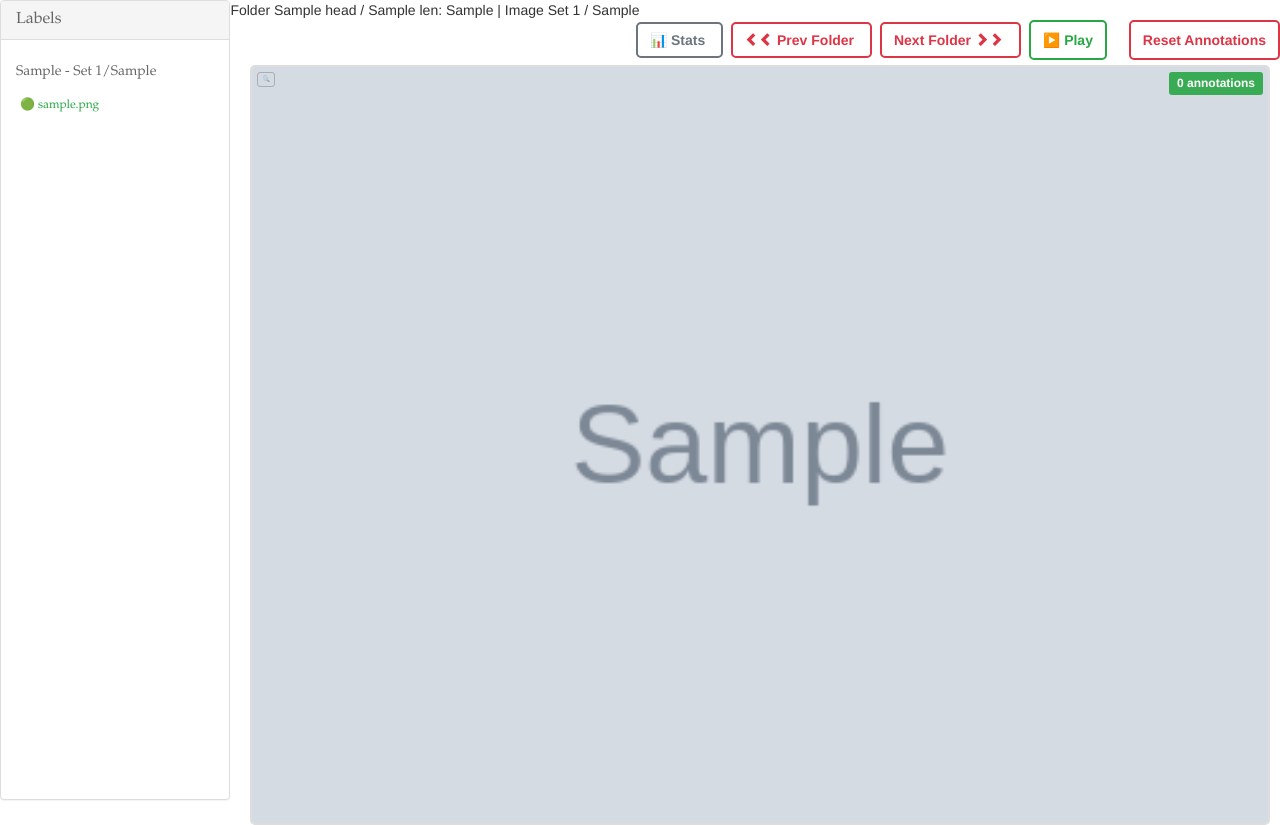
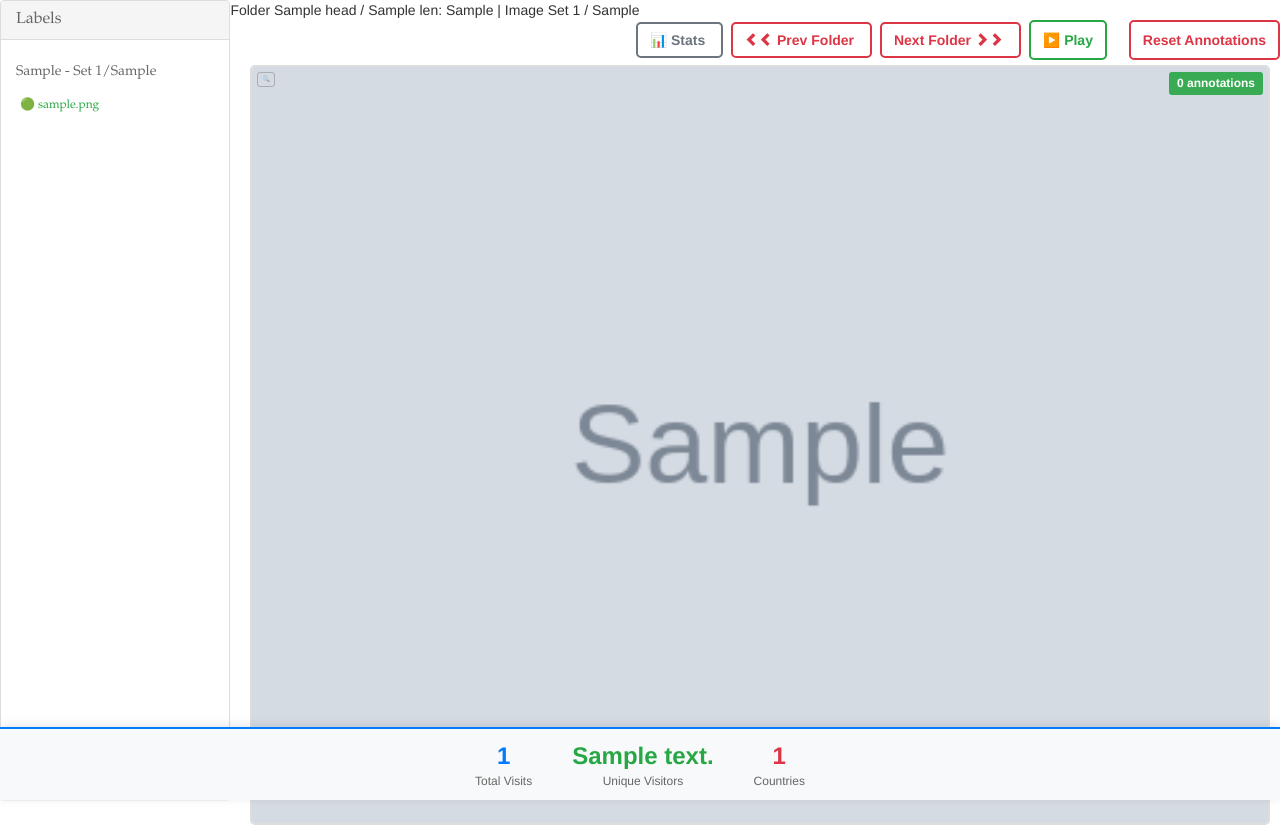
Before and after one commit to 2000pd3rvr/auto_object_annotator_0.0.4, a Flask app: template templates/tagger.html in a window 1280 px wide. Run offline with Flask 3, Linux system fonts and the light colour scheme; the template is opened without the code that fills it: most values are stand-ins (such as "Sample title", 1, 10 or a date in 2020); grey boxes marked "Sample" are stand-in pictures; some libraries are stand-ins or nearby versions; some web fonts are replaced.

Commit message:
Add statistics bar at bottom of page showing Total Visits, Unique Visitors, and Countries

```diff
--- a/app.py
+++ b/app.py
@@ -244,6 +244,17 @@ def tagger():
     has_prev_set = image_set_index > 0
     has_next_set = image_set_index + 1 < max_sets
 
+    # Get statistics for display
+    try:
+        stats_data = load_stats()
+        total_visits = stats_data.get('total_visits', 0)
+        unique_count = len(stats_data['unique_visitors']) if isinstance(stats_data.get('unique_visitors'), set) else len(stats_data.get('unique_visitors', []))
+        countries_count = len(stats_data.get('countries', {}))
+    except:
+        total_visits = 0
+        unique_count = 0
+        countries_count = 0
+
     return render_template(
         'tagger.html',
         has_prev_folder=has_prev_folder,
@@ -258,7 +269,10 @@ def tagger():
         head=app.config["HEAD"] + 1,
         len=len(app.config["FOLDER_SETS"]),
         image_set_index=image_set_index + 1,
-        max_sets=max_sets
+        max_sets=max_sets,
+        total_visits=total_visits,
+        unique_visitors=unique_count,
+        countries_count=countries_count
     )
 
 def save_annotations_to_csv():
--- a/templates/tagger.html
+++ b/templates/tagger.html
@@ -819,5 +819,22 @@ function setupCanvas(imageSrc, canvasId, imageName, labels) {
     updateAnnotationCount("{{ img }}", {{ img_labels|tojson|safe }}, "count_{{ loop.index0 }}");
 {% endfor %}
 </script>
+
+<!-- Statistics Bar at Bottom -->
+<div style="position: fixed; bottom: 0; left: 0; right: 0; background: #f8f9fa; border-top: 2px solid #007bff; padding: 10px 20px; display: flex; justify-content: center; align-items: center; gap: 40px; z-index: 1000; box-shadow: 0 -2px 10px rgba(0,0,0,0.1);">
+    <div style="text-align: center;">
+        <div style="font-size: 24px; font-weight: bold; color: #007bff;">{{ total_visits }}</div>
+        <div style="font-size: 12px; color: #666;">Total Visits</div>
+    </div>
+    <div style="text-align: center;">
+        <div style="font-size: 24px; font-weight: bold; color: #28a745;">{{ unique_visitors }}</div>
+        <div style="font-size: 12px; color: #666;">Unique Visitors</div>
+    </div>
+    <div style="text-align: center;">
+        <div style="font-size: 24px; font-weight: bold; color: #dc3545;">{{ countries_count }}</div>
+        <div style="font-size: 12px; color: #666;">Countries</div>
+    </div>
+</div>
+
 </body>
 </html>
```
